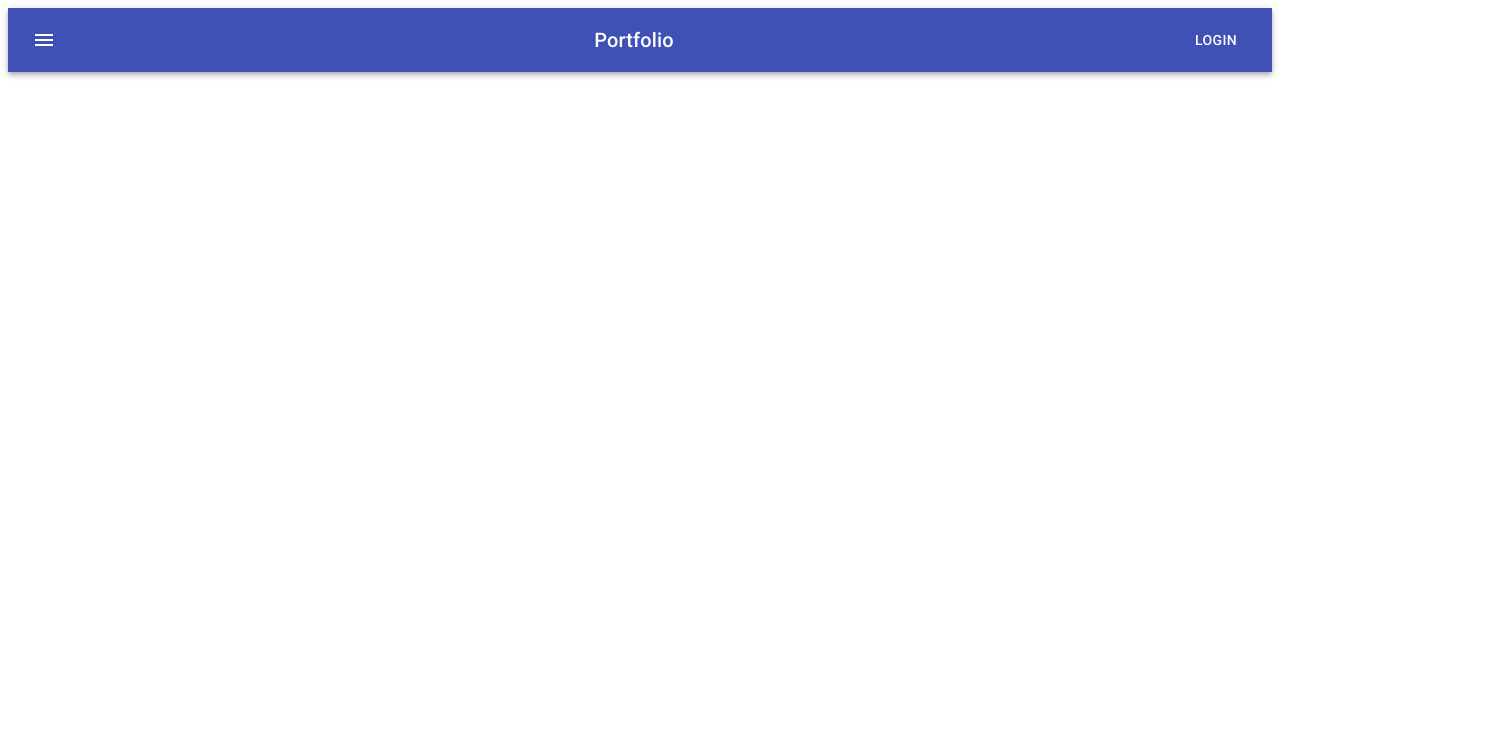
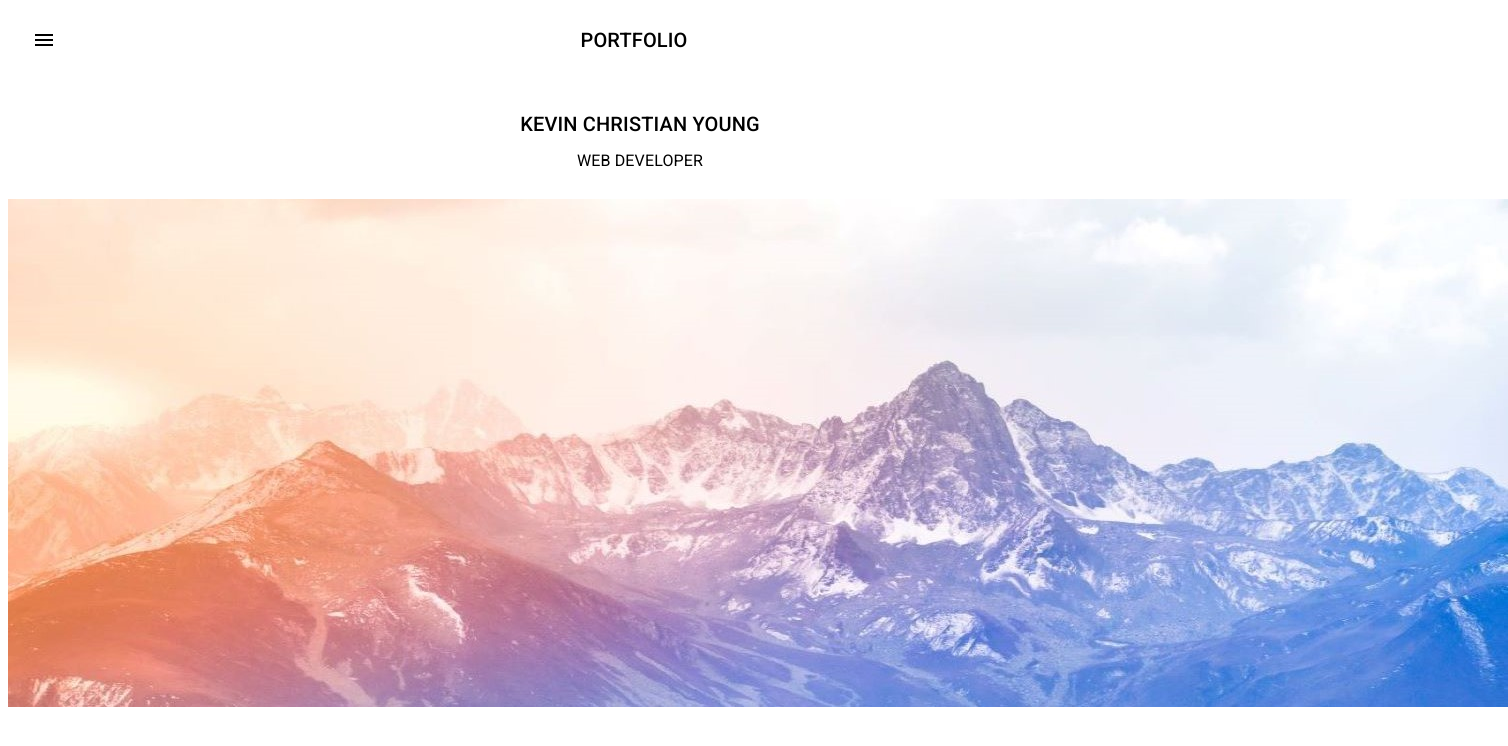
Before and after one commit to Paretooptimal22/Portfolio, a React (Create React App) app in the folder client/: page / in a window 1280 px wide. Shown: the top 746 px of the page, 1508 px wide, since content can reach past the window. Built offline with nearby package versions, Linux system fonts and the light colour scheme.

Commit message:
added jumbotron to home page

```diff
--- /dev/null
+++ b/client/src/components/Jumbotron/Jumbotron.js
@@ -0,0 +1,31 @@
+import React from 'react'
+import { makeStyles } from '@material-ui/core/styles'
+import { Grid, Container } from '@material-ui/core'
+import mountains from './jumbotronPics/mountains7.jpg'
+
+const useStyles = makeStyles(theme => ({
+  root: {
+    flexGrow: 1
+  },
+  div: {
+    padding: theme.spacing(2),
+    textAlign: 'center',
+    padding: 0
+  }
+
+}))
+
+const Jumbotron = () => {
+  const classes = useStyles()
+  return (
+    <Grid className={classes.root} maxWidth="xl">
+      <Grid item>
+        <div className={classes.div}>
+          <img src={mountains} alt="mountains"/>
+        </div>
+      </Grid>
+    </Grid>
+  )
+}
+
+export default Jumbotron
--- /dev/null
+++ b/client/src/components/Jumbotron/index.js
@@ -0,0 +1 @@
+export { default } from './Jumbotron.js'
--- a/client/src/components/Nav/Nav.js
+++ b/client/src/components/Nav/Nav.js
@@ -17,6 +17,10 @@ const useStyles = makeStyles(theme => ({
   title: {
     flexGrow: 1,
   },
+  toolbar: {
+    background: 'white',
+    color: 'black',
+  }
 }))
 
 const Nav = () => {
@@ -25,15 +29,15 @@ const Nav = () => {
 
   return (
     <div className={classes.root}>
-      <AppBar position="static">
-        <Toolbar>
+      <AppBar position="static" elevation={0}>
+        <Toolbar className={classes.toolbar}>
           <IconButton edge="start" className={classes.menuButton} color="inherit" aria-label="menu">
             <MenuIcon />
           </IconButton>
           <Typography variant="h6" className={classes.title} align="center">
-            Portfolio
+            PORTFOLIO
           </Typography>
-          <Button color="inherit">Login</Button>
+          <Button color="inherit"></Button>
         </Toolbar>
       </AppBar>
     </div>
--- a/client/src/pages/Home/Home.js
+++ b/client/src/pages/Home/Home.js
@@ -1,10 +1,38 @@
 import React from 'react'
+import { makeStyles } from '@material-ui/core/styles'
+import {
+  Container,
+  Grid,
+  Typography
+} from '@material-ui/core'
 import Nav from '../../components/Nav'
+import Jumbotron from '../../components/Jumbotron'
+
 
 const Home = () => {
   return (
     <div>
       <Nav />
+      <br/>
+      <br/>
+      <Container>
+        <Grid>
+          <Grid item xs={12}>
+            <Typography variant="h6" align="center" gutterBottom>
+              KEVIN CHRISTIAN YOUNG
+            </Typography>
+          </Grid>
+          <Grid item xs={12}>
+            <Typography variant="subtitle1" align="center" gutterBottom>
+              WEB DEVELOPER
+            </Typography>
+          </Grid>
+        </Grid>
+      </Container>
+      <br/>
+      <Jumbotron />
+
+
     </div>
   )
 }
```
Also changed, not shown: client/src/components/Jumbotron/jumbotronPics/mountains7.jpg (added).
